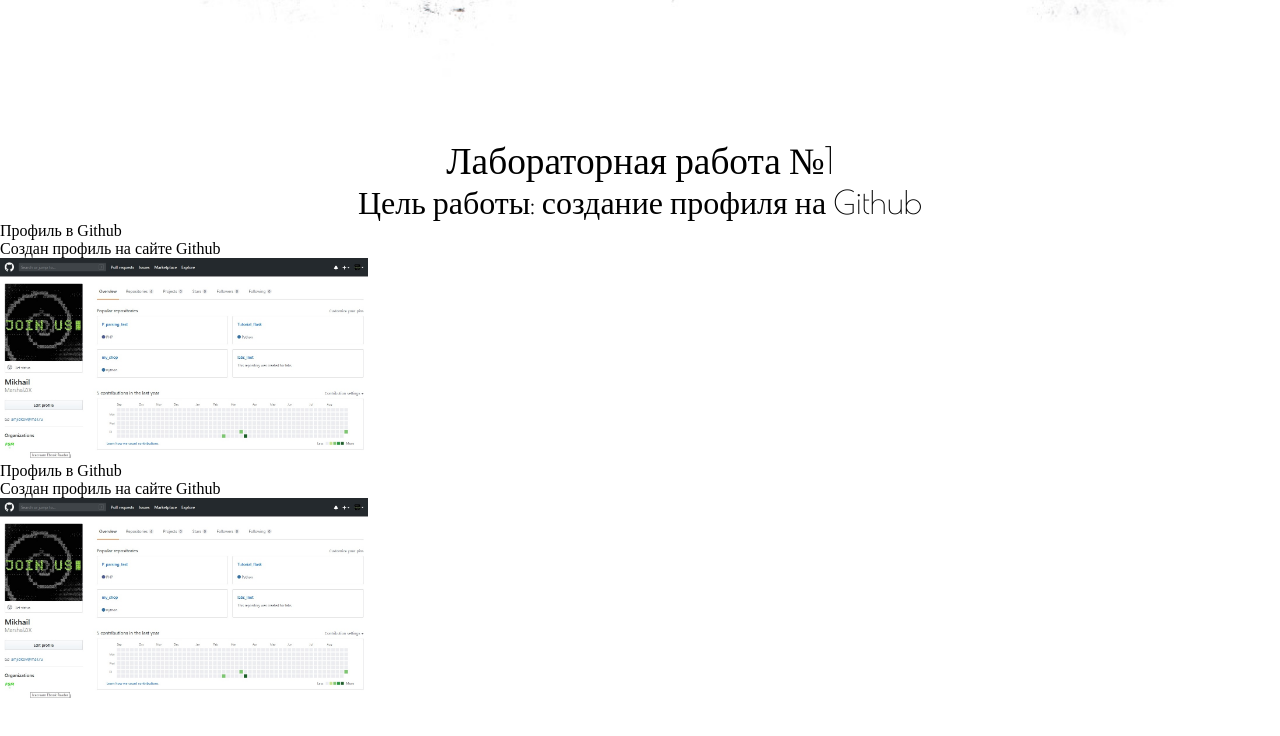
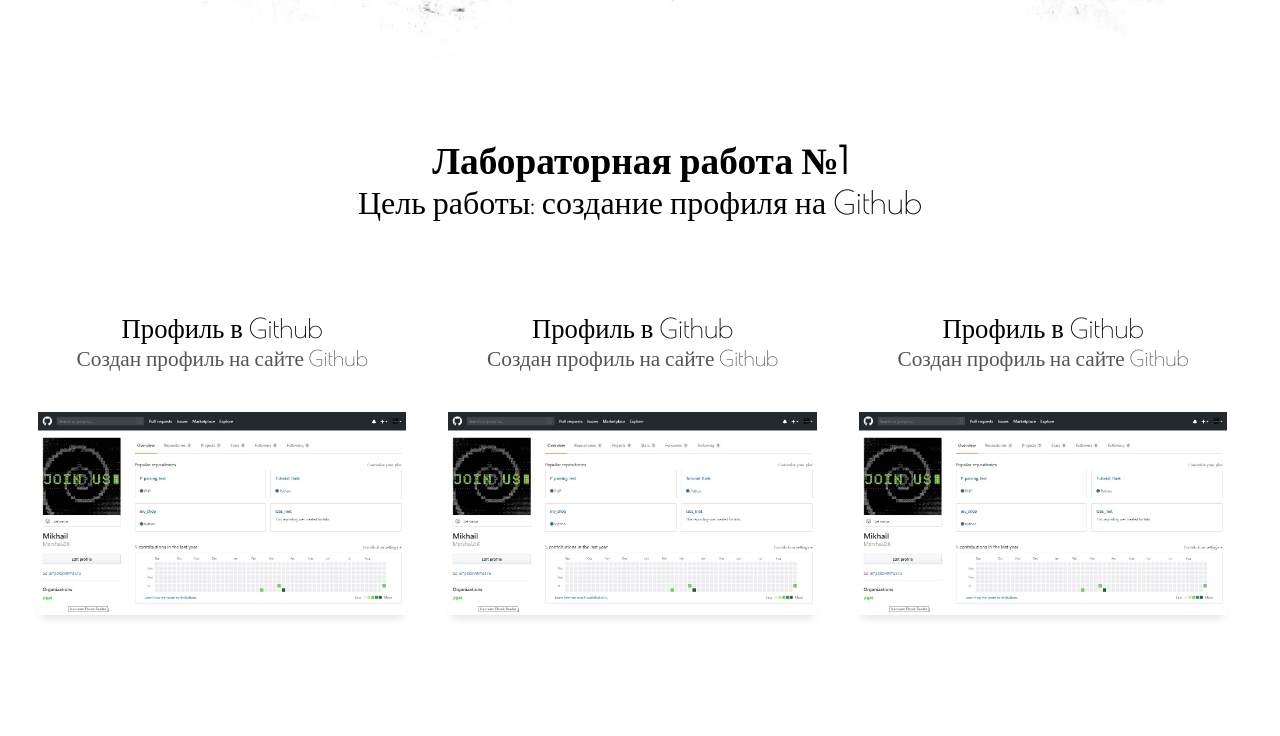
Before and after one commit to MarshalZiX/labs_inet, a plain HTML site: page index.html in a window 1280 px wide. Shown: the part 712-1448 px from the top of the page. Drawn offline with nearby package versions, Linux system fonts and the light colour scheme.

Commit message:
was make page2

```diff
--- a/css/main.css
+++ b/css/main.css
@@ -29,6 +29,11 @@ a:hover{
     border-color: rgb(70, 70, 70);
 }
 
+.depiction a:hover{
+    -webkit-transform: scale(1.2);
+    -ms-transform: scale(1.2);
+    transform: scale(1.2);
+}
 /* //hover */
 
 
@@ -98,11 +103,13 @@ a:hover{
 .title{
     padding-top:50px;
     text-align: center;
+    margin-bottom: 90px;
 }
 
 .name-labs{
     font-family: 'Poiret One';
     font-size: 28pt;
+    font-weight: 600;
 }
 
 .purpose{
@@ -110,6 +117,26 @@ a:hover{
     font-size: 24pt;
 }
 
+
 .depiction{
-    display: inline;
+    display: inline-block;
+    margin-left: 38px;
+    text-align: center;
 }
+
+.depiction-title{
+    font-family: 'Poiret One';
+    font-size: 20pt;
+}
+
+.depiction-subtitle{
+    font-family: 'Poiret One';
+    font-size: 16pt;
+    color: rgb(85, 85, 85);
+    margin-bottom: 40px;
+}
+
+.depiction a{
+    border: 0 none;
+    box-shadow: 0 6px 10px -4px rgba(0, 0, 0, 0.15);
+}
--- a/index.html
+++ b/index.html
@@ -66,6 +66,11 @@
                       <a href=""><img src="img/1jpeg.jpg" alt="" height="200px"></a>
                     </div>
 
+                    <div class="depiction">
+                        <div class="depiction-title">Профиль в Github</div>
+                        <div class="depiction-subtitle">Создан профиль на сайте Github</div>
+                        <a href=""><img src="img/1jpeg.jpg" alt="" height="200px"></a>
+                    </div>
 
                     <div class="depiction">
                         <div class="depiction-title">Профиль в Github</div>
```
